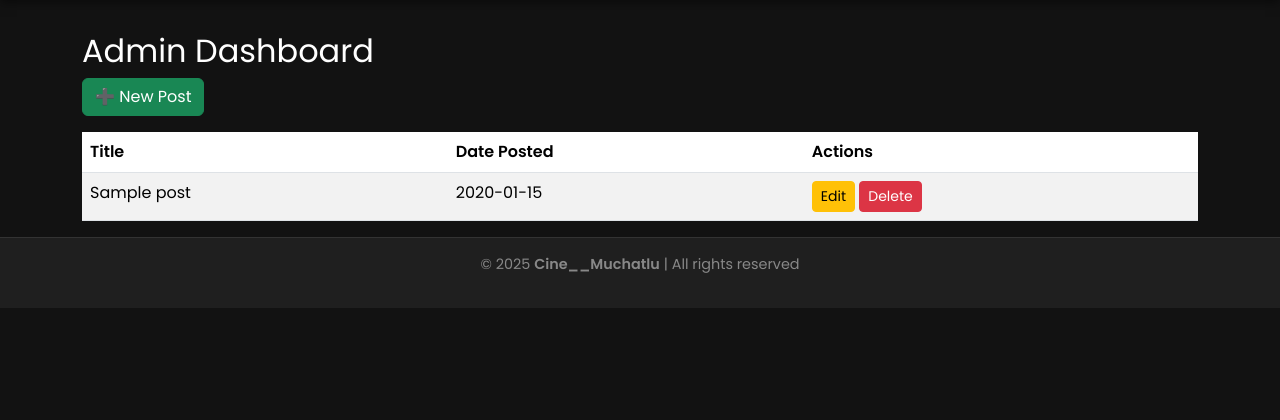
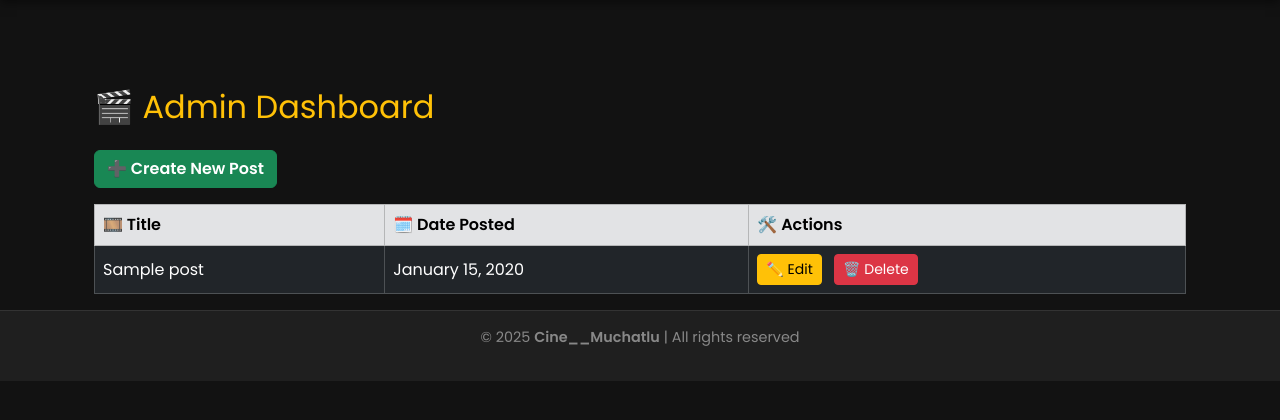
Before and after one commit to bhaskarvamsimane/cine-muchatlu, a Flask app: template app/templates/admin_dashboard.html in a window 1280 px wide. Shown: the part 62-482 px from the top of the page. Run offline with Flask 3, Linux system fonts and the light colour scheme; the template is opened without the code that fills it: most values are stand-ins (such as "Sample title", 1, 10 or a date in 2020).

Commit message:
Update admin_dashboard.html

```diff
--- a/app/templates/admin_dashboard.html
+++ b/app/templates/admin_dashboard.html
@@ -1,29 +1,38 @@
 {% extends 'layout.html' %}
 {% block content %}
 
-<h2>Admin Dashboard</h2>
-<a href="{{ url_for('main.create') }}" class="btn btn-success mb-3">➕ New Post</a>
+<div class="container mt-4">
+    <h2 class="text-warning mb-4">🎬 Admin Dashboard</h2>
 
-<table class="table table-striped">
-    <thead>
+    <a href="{{ url_for('main.create') }}" class="btn btn-success mb-3 fw-bold">➕ Create New Post</a>
+
+    {% if posts %}
+    <div class="table-responsive">
+        <table class="table table-dark table-hover table-bordered align-middle">
+            <thead class="table-secondary text-dark">
                 <tr>
-            <th>Title</th>
-            <th>Date Posted</th>
-            <th>Actions</th>
+                    <th scope="col">🎞️ Title</th>
+                    <th scope="col">🗓️ Date Posted</th>
+                    <th scope="col">🛠️ Actions</th>
                 </tr>
             </thead>
             <tbody>
                 {% for post in posts %}
                 <tr>
                     <td>{{ post.title }}</td>
-            <td>{{ post.date_posted.strftime('%Y-%m-%d') }}</td>
+                    <td>{{ post.date_posted.strftime('%B %d, %Y') }}</td>
                     <td>
-                <a href="{{ url_for('main.edit', id=post.id) }}" class="btn btn-warning btn-sm">Edit</a>
-                <a href="{{ url_for('main.delete', id=post.id) }}" class="btn btn-danger btn-sm">Delete</a>
+                        <a href="{{ url_for('main.edit', id=post.id) }}" class="btn btn-warning btn-sm me-2">✏️ Edit</a>
+                        <a href="{{ url_for('main.delete', id=post.id) }}" class="btn btn-danger btn-sm" onclick="return confirm('Are you sure you want to delete this post?');">🗑️ Delete</a>
                     </td>
                 </tr>
                 {% endfor %}
             </tbody>
         </table>
+    </div>
+    {% else %}
+        <p class="text-muted fst-italic mt-4">No posts available yet. Start by adding one!</p>
+    {% endif %}
+</div>
 
 {% endblock %}
```
Lines whose indentation alone changed are shown as unchanged.
